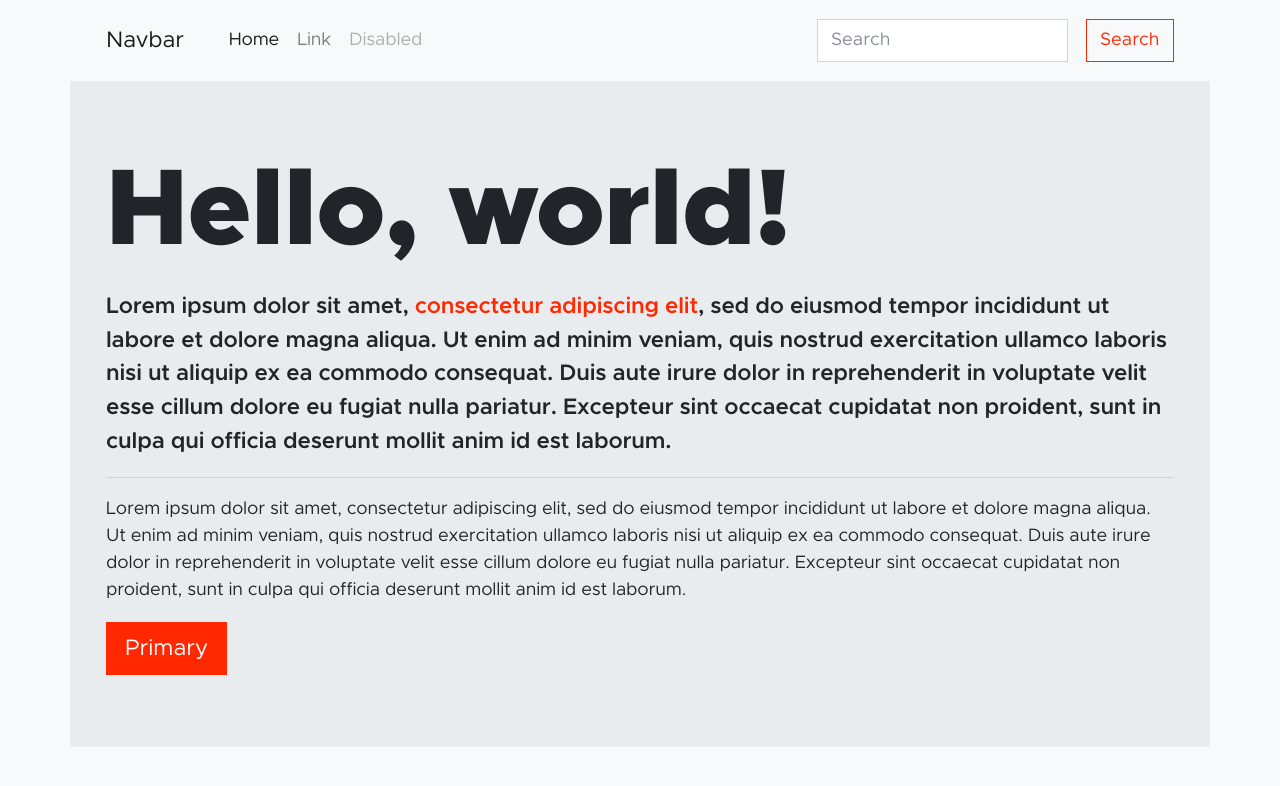
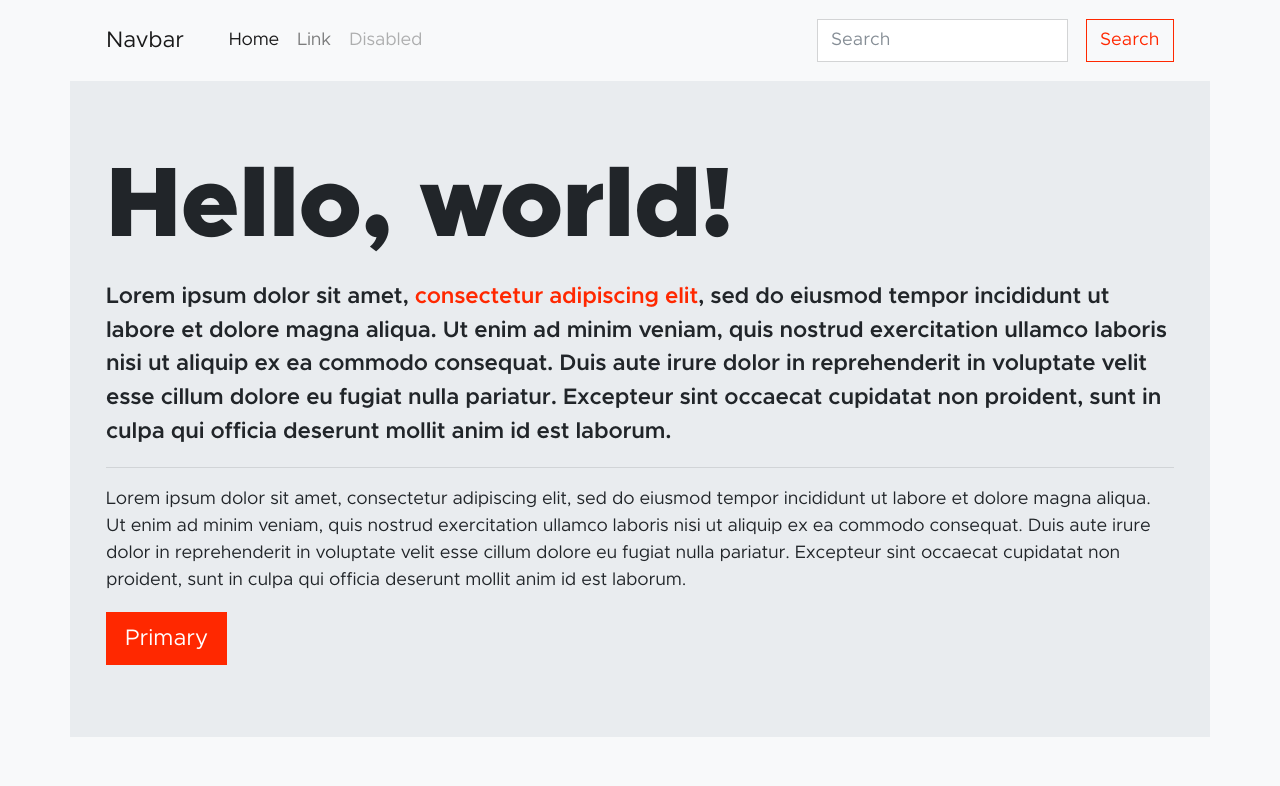
Before and after one commit to paranoid1/inspirespace-theme, a website: page index.html in a window 1280 px wide. Drawn offline with Linux system fonts and the light colour scheme.

Commit message:
Changed heading size

```diff
--- a/index.html
+++ b/index.html
@@ -38,7 +38,7 @@
   </nav>
 
   <div class="container jumbotron">
-    <h1 class="display-1">Hello, world!</h1>
+    <h1 class="display-2">Hello, world!</h1>
     <p class="lead">Lorem ipsum dolor sit amet, <a href="#">consectetur adipiscing elit</a>, sed do eiusmod tempor incididunt ut labore et
       dolore magna aliqua. Ut enim ad minim veniam, quis nostrud exercitation ullamco laboris nisi ut aliquip ex ea commodo
       consequat. Duis aute irure dolor in reprehenderit in voluptate velit esse cillum dolore eu fugiat nulla pariatur. Excepteur
```
